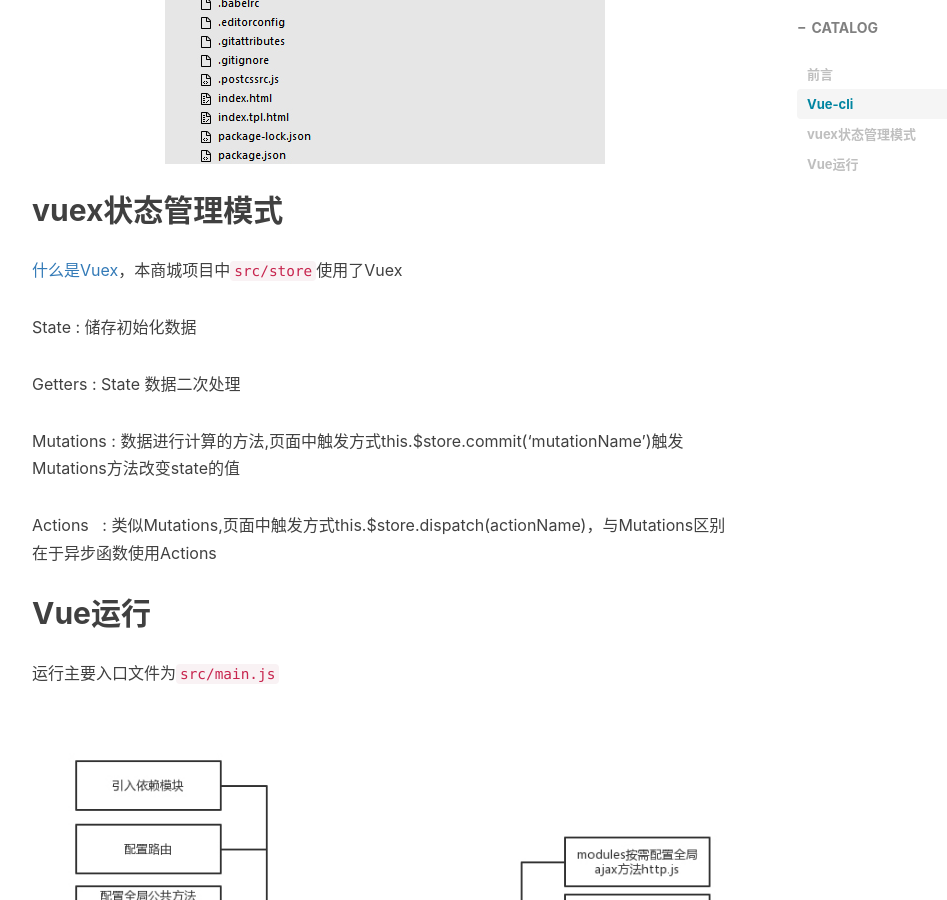
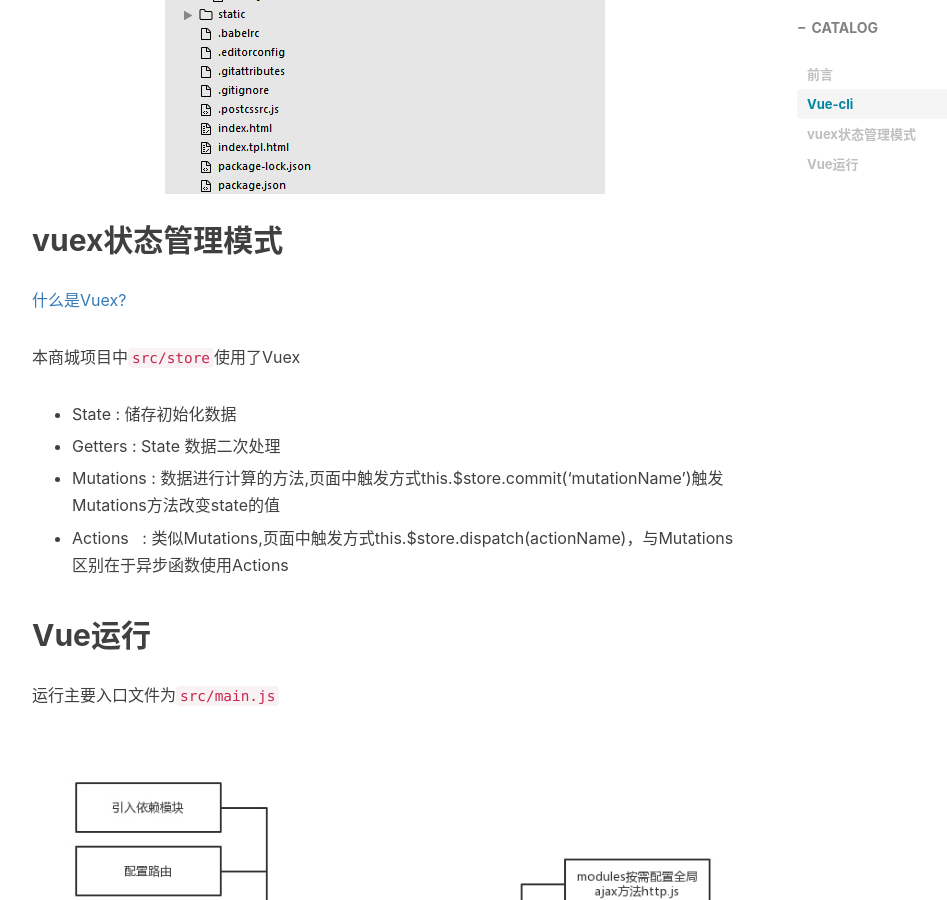
Before and after one commit to devin-huang/devin-huang.github.io, a Jekyll site: the page built from _posts/2018-03-01-Vue全家桶+webpack搭建商城项目.md, in a window 1280 px wide and 900 px high, scrolled down 2361 px. Shown: the whole window, without its empty margins (233-1180 px from the left). Built offline with Jekyll 4.4.1, drawn with Linux system fonts in a browser that asks for light colours; nearby versions of some CDN libraries; comment, search, counter and statistics services are not loaded.

```diff
--- a/_posts/2018-03-01-Vue全家桶+webpack搭建商城项目.md
+++ b/_posts/2018-03-01-Vue全家桶+webpack搭建商城项目.md
@@ -27,7 +27,9 @@ tags:
 
 创建项目
 
-`vue init webpack devin-vue2`提示装vue-router (yes) , Use ESLint to lint your code? (yes)  unit (N) e2e (N)
+`vue init webpack devin-vue2`
+
+提示装vue-router (yes) , Use ESLint to lint your code? (yes)  unit (N) e2e (N)
 
 使用vue-cli快速搭建项目整体环境，生成后主要对src文件夹内容经行修改，修改为符合开发的格式，具体请参考下图
 
@@ -35,15 +37,17 @@ tags:
 
 ## vuex状态管理模式
 
-[什么是Vuex](https://www.cnblogs.com/kbnet/p/6938693.html)，本商城项目中`src/store`使用了Vuex
+[什么是Vuex?](https://www.cnblogs.com/kbnet/p/6938693.html)
 
-State      : 储存初始化数据
+本商城项目中`src/store`使用了Vuex
 
-Getters    : State 数据二次处理
+* State      : 储存初始化数据
 
-Mutations  : 数据进行计算的方法,页面中触发方式this.$store.commit('mutationName')触发Mutations方法改变state的值
+* Getters    : State 数据二次处理
 
-Actions    : 类似Mutations,页面中触发方式this.$store.dispatch(actionName)，与Mutations区别在于异步函数使用Actions
+* Mutations  : 数据进行计算的方法,页面中触发方式this.$store.commit('mutationName')触发Mutations方法改变state的值
+
+* Actions    : 类似Mutations,页面中触发方式this.$store.dispatch(actionName)，与Mutations区别在于异步函数使用Actions
 
 ## Vue运行
 
```
